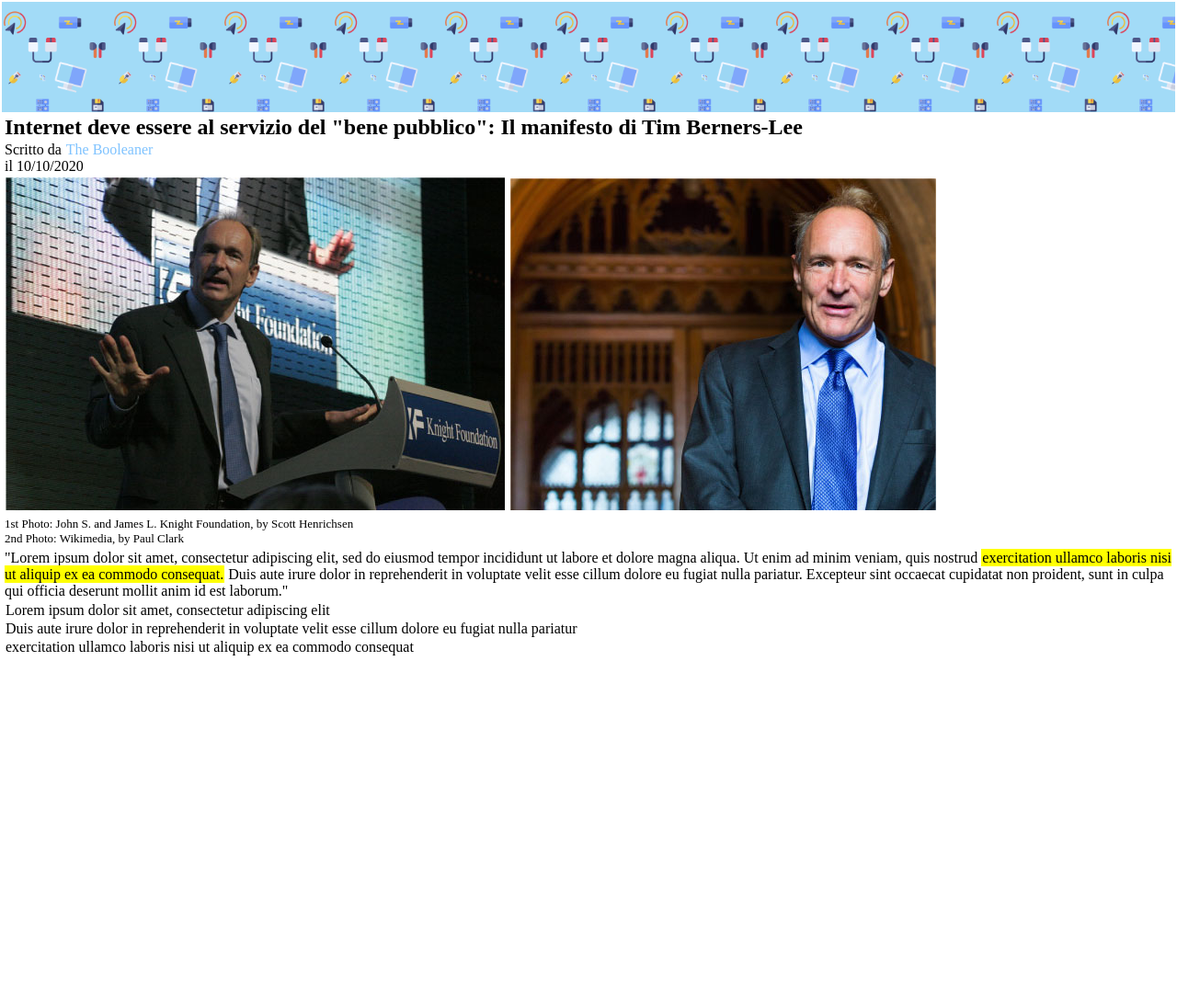
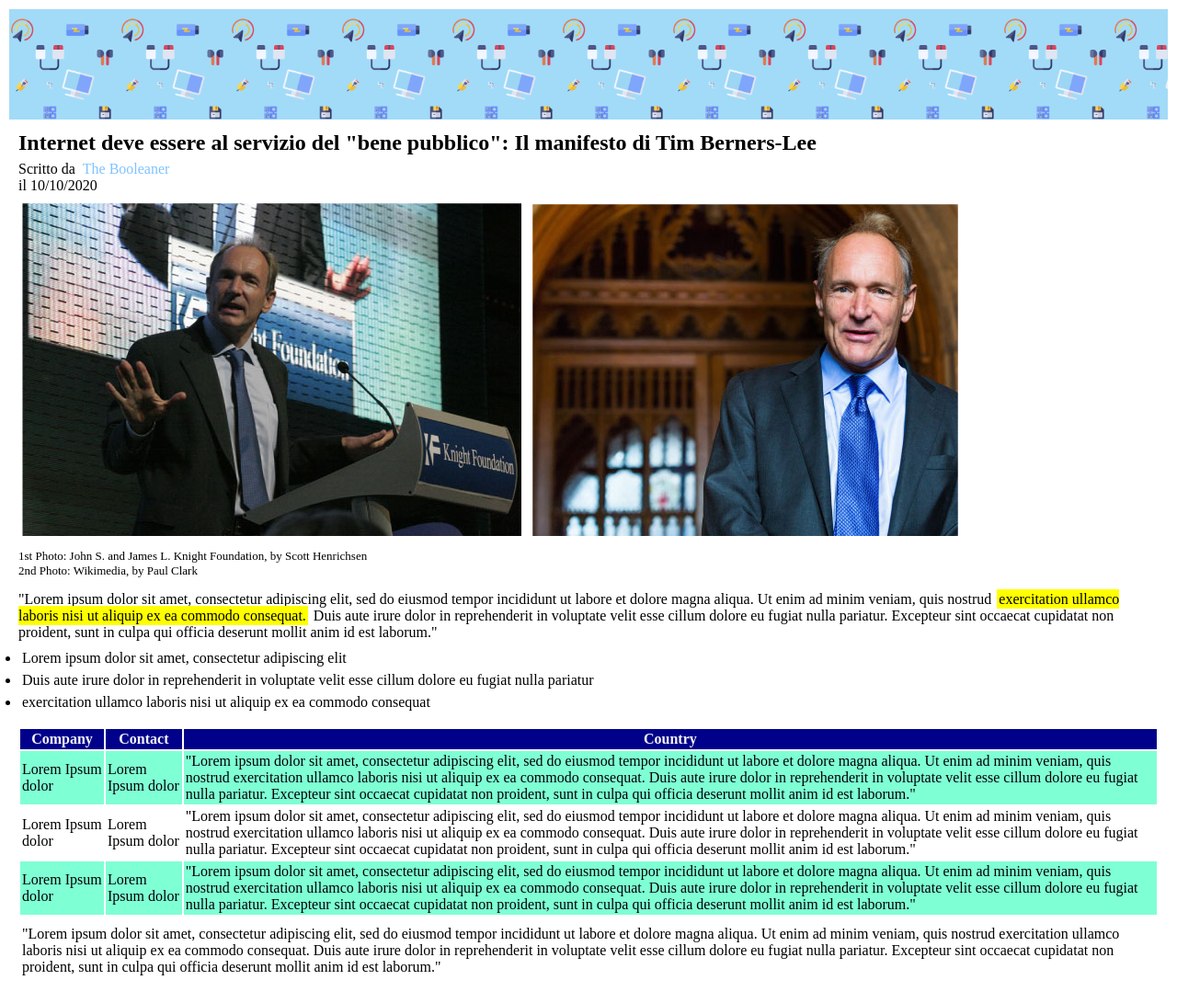
Before and after one commit to silviosalza/html-css-booleaner, a plain HTML site: page index.html in a window 1280 px wide. Shown: the whole page at 92% size. Before the commit the page ends 800 px from the top, so only its background shows below. Drawn offline with Linux system fonts and the light colour scheme.

Commit message:
table + color + bottom text implemented

```diff
--- a/css/style.css
+++ b/css/style.css
@@ -1,7 +1,8 @@
 * {
-    padding: 1px;
-    margin: 0px;
+    padding: 2px;
+    margin: 2px;
     box-sizing: border-box;
+
 }
 
 header{
@@ -21,3 +22,10 @@ header{
 .yellowtext{
     background-color: yellow;
 }
+.table-header{
+    background-color: darkblue;
+    color: whitesmoke;
+}
+.tablebluerow{
+    background-color: aquamarine;
+}
--- a/index.html
+++ b/index.html
@@ -36,7 +36,46 @@
                 <li>exercitation ullamco laboris nisi ut aliquip ex ea commodo consequat</li>
             </ul>
         </section>
-
+        <section>
+            <!-- table section -->
+            <table>
+                <thead class="table-header">
+                    <tr>
+                        <th>Company</th>
+                        <th>Contact</th>
+                        <th>Country</th>
+                    </tr>
+                </thead>
+                <tbody class="tablebluerow">
+                    <tr>
+                        <td>Lorem Ipsum dolor</td>
+                        <td>Lorem Ipsum dolor</td>
+                        <td>"Lorem ipsum dolor sit amet, consectetur adipiscing elit, sed do eiusmod tempor incididunt ut labore et dolore magna aliqua. Ut enim ad minim veniam, quis nostrud exercitation ullamco laboris nisi ut aliquip ex ea commodo consequat. Duis aute irure dolor in reprehenderit in voluptate velit esse cillum dolore eu fugiat nulla pariatur. Excepteur sint occaecat cupidatat non proident, sunt in culpa qui officia deserunt mollit anim id est laborum."</td>
+                    </tr>
+                </tbody>
+                <tbody>
+                    <tr>
+                        <td>Lorem Ipsum dolor</td>
+                        <td>Lorem Ipsum dolor</td>
+                        <td>"Lorem ipsum dolor sit amet, consectetur adipiscing elit, sed do eiusmod tempor incididunt ut labore et dolore magna aliqua. Ut enim ad minim veniam, quis nostrud exercitation ullamco laboris nisi ut aliquip ex ea commodo consequat. Duis aute irure dolor in reprehenderit in voluptate velit esse cillum dolore eu fugiat nulla pariatur. Excepteur sint occaecat cupidatat non proident, sunt in culpa qui officia deserunt mollit anim id est laborum."</td>
+                    </tr>
+                </tbody>
+                <tbody class="tablebluerow">
+                    <tr>
+                        <td>Lorem Ipsum dolor</td>
+                        <td>Lorem Ipsum dolor</td>
+                        <td>"Lorem ipsum dolor sit amet, consectetur adipiscing elit, sed do eiusmod tempor incididunt ut labore et dolore magna aliqua. Ut enim ad minim veniam, quis nostrud exercitation ullamco laboris nisi ut aliquip ex ea commodo consequat. Duis aute irure dolor in reprehenderit in voluptate velit esse cillum dolore eu fugiat nulla pariatur. Excepteur sint occaecat cupidatat non proident, sunt in culpa qui officia deserunt mollit anim id est laborum."</td>
+                    </tr>
+                </tbody>
+            </table>
+            <!-- /table section -->
+            <!-- last paragraph section -->
+            <section>
+                <p>
+                    "Lorem ipsum dolor sit amet, consectetur adipiscing elit, sed do eiusmod tempor incididunt ut labore et dolore magna aliqua. Ut enim ad minim veniam, quis nostrud exercitation ullamco laboris nisi ut aliquip ex ea commodo consequat. Duis aute irure dolor in reprehenderit in voluptate velit esse cillum dolore eu fugiat nulla pariatur. Excepteur sint occaecat cupidatat non proident, sunt in culpa qui officia deserunt mollit anim id est laborum."
+                </p>
+            </section>
+        </section>
 
     </main>
     <footer>
```
